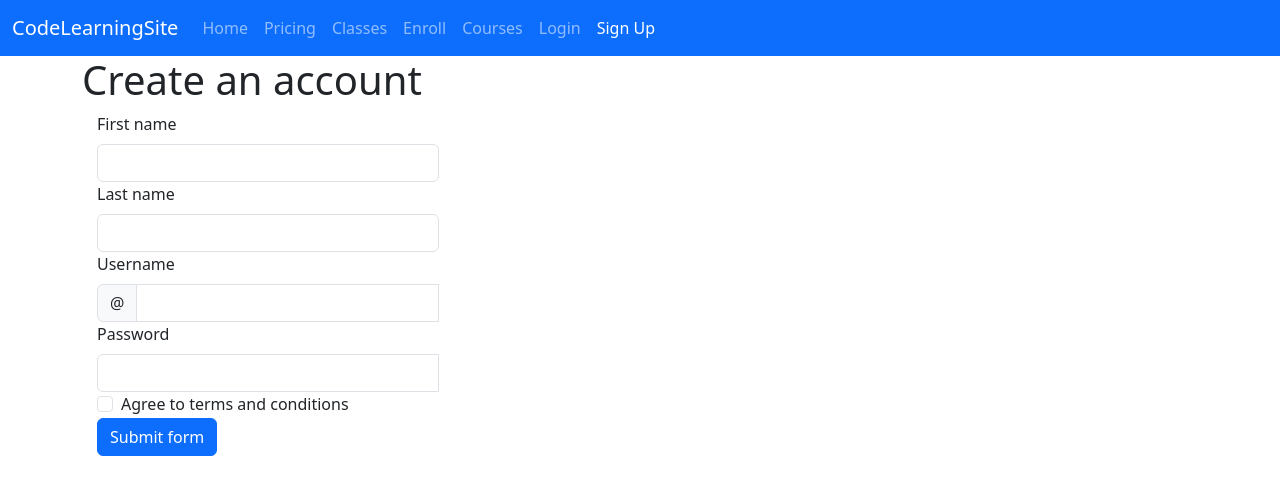
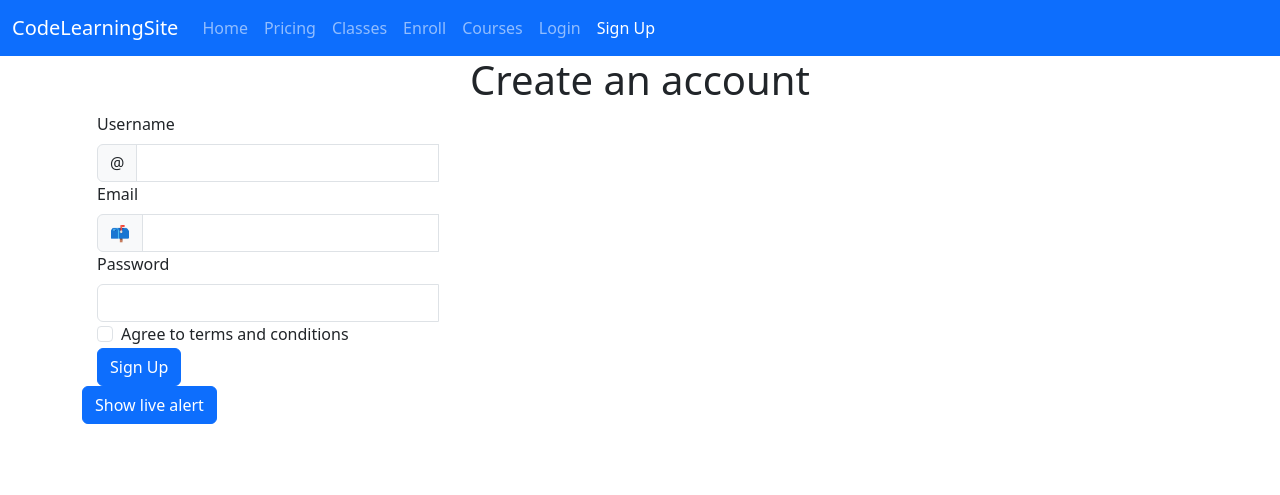
Before and after one commit to TropiiDev/DualHacks, a Flask app: page /signup in a window 1280 px wide. Shown: the top 495 px of the page. Run offline with Flask 3, Linux system fonts and the light colour scheme; some libraries are stand-ins or nearby versions.

Commit message:
Added Database and Finished Signup

```diff
--- a/website/auth.py
+++ b/website/auth.py
@@ -1,4 +1,8 @@
-from flask import Blueprint, render_template, request
+from flask import Blueprint, render_template, request, flash, redirect, url_for
+from .models import User
+from werkzeug.security import generate_password_hash, check_password_hash
+from . import db   ##means from __init__.py import db
+from flask_login import login_user, login_required, logout_user, current_user
 
 auth = Blueprint('auth', __name__)
 
@@ -13,6 +17,28 @@ def home():
 def pricing():
     return render_template("logout.html")
 
-@auth.route('/signup')
-def classes():
-    return render_template('signup.html')
+@auth.route('/signup', methods=['GET', 'POST'])
+def sign_up():
+    if request.method == 'POST':
+        email = request.form.get('email')
+        username = request.form.get('validationCustomUsername')
+        password = request.form.get('password')
+
+        user = User.query.filter_by(email=email).first()
+        if user:
+            flash('Email already exists.', category='error')
+        elif len(email) < 4:
+            flash('Email must be greater than 3 characters.', category='error')
+        elif len(username) < 2:
+            flash('First name must be greater than 1 character.', category='error')
+        elif len(password) < 7:
+            flash('Password must be at least 7 characters.', category='error')
+        else:
+            new_user = User(email=email, username=username, password=generate_password_hash(password, method='sha256'))
+            db.session.add(new_user)
+            db.session.commit()
+            login_user(new_user, remember=True)
+            flash('Account created!', category='success')
+            return redirect(url_for('views.home'))
+
+    return render_template("signup.html", user=current_user)
--- /dev/null
+++ b/website/static/css/signup.css
@@ -0,0 +1,9 @@
+.home {
+    display: flex;
+    align-items: center;
+    justify-content: center;
+}
+
+.inputField {
+    margin-bottom: 15px;
+}
--- a/website/templates/base.html
+++ b/website/templates/base.html
@@ -62,16 +62,14 @@
             {% if messages %}
                 {% for category, message in messages %}
                     {% if category == "error" %}
-                        <div class="alert alert-danger alert-dismissable fade show" role="alert">
-                            {{ message }}
-                            <button type="button" class="close" data-dismiss="alert">
-                                <span aria-hidden="true">&times;</span>
+                            <div class="alert alert-danger" role="alert">
+                              {{ message }}
+                            </div>
                         </div>
                     {% else %}
-                        <div class="alert alert-success alert-dismissable fade show" role="alert">
-                            {{ message }}
-                            <button type="button" class="close" data-dismiss="alert">
-                                <span aria-hidden="true">&times;</span>
+                            <div class="alert alert-success" role="alert">
+                              {{ message }}
+                            </div>
                         </div>
                     {% endif %}
                 {% endfor %}
--- a/website/templates/signup.html
+++ b/website/templates/signup.html
@@ -11,36 +11,31 @@
     <div class="home">
         <h1 class="homeName">Create an account</h1>
     </div>
-
-    <form class="column g-3 needs-validation" novalidate>
+    <form class="column g-3 needs-validation" method="POST">
         <div class="col-md-4">
-          <label for="validationCustom01" class="form-label">First name</label>
-          <input type="text" class="form-control" id="validationCustom01" required>
-          <div class="valid-feedback">
-            Looks good!
+            <label for="validationCustomUsername" class="form-label">Username</label>
+            <div class="input-group has-validation">
+              <span class="input-group-text" id="inputGroupPrepend">@</span>
+              <input type="text" class="inputField form-control" id="validationCustomUsername" name="validationCustomUsername" aria-describedby="inputGroupPrepend" required>
+              <div class="invalid-feedback">
+                Please choose a username.
+              </div>
+            </div>
           </div>
-        </div>
         <div class="col-md-4">
-          <label for="validationCustom02" class="form-label">Last name</label>
-          <input type="text" class="form-control" id="validationCustom02" required>
-          <div class="valid-feedback">
-            Looks good!
-          </div>
-        </div>
-        <div class="col-md-4">
-          <label for="validationCustomUsername" class="form-label">Username</label>
+          <label for="email1" class="form-label">Email</label>
           <div class="input-group has-validation">
-            <span class="input-group-text" id="inputGroupPrepend">@</span>
-            <input type="text" class="form-control" id="validationCustomUsername" aria-describedby="inputGroupPrepend" required>
+            <span class="input-group-text" id="inputGroupPrepend">📫</span>
+            <input type="email" class="inputField form-control" id="validationCustomEmail" name="email" aria-describedby="inputGroupPrepend" required>
             <div class="invalid-feedback">
-              Please choose a username.
+              Please choose a Email.
             </div>
           </div>
         </div>
         <div class="col-md-4">
-            <label for="validationCustomPassword" class="form-label">Password</label>
+            <label for="password1" class="form-label">Password</label>
             <div class="input-group has-validation">
-              <input type="text" class="form-control" id="validationCustomPassword" aria-describedby="inputGroupPrepend" required>
+              <input type="password" class="inputField form-control" id="validationCustomPassword" name="password" aria-describedby="inputGroupPrepend" required>
               <div class="invalid-feedback">
                 Please choose a password.
               </div>
@@ -58,9 +53,12 @@
           </div>
         </div>
         <div class="col-12">
-          <button class="btn btn-primary" type="submit">Submit form</button>
+          <button class="btn btn-primary" type="submit">Sign Up</button>
         </div>
       </form>
+
+    <div id="liveAlertPlaceholder"></div>
+    <button type="button" class="btn btn-primary" id="liveAlertBtn">Show live alert</button>
 
 {% endblock %}
 {% block scripts %}
```
Also changed, not shown: website/__init__.py (+29 -3 lines), website/models.py (+8 -0 lines), instance/database.db (added).
